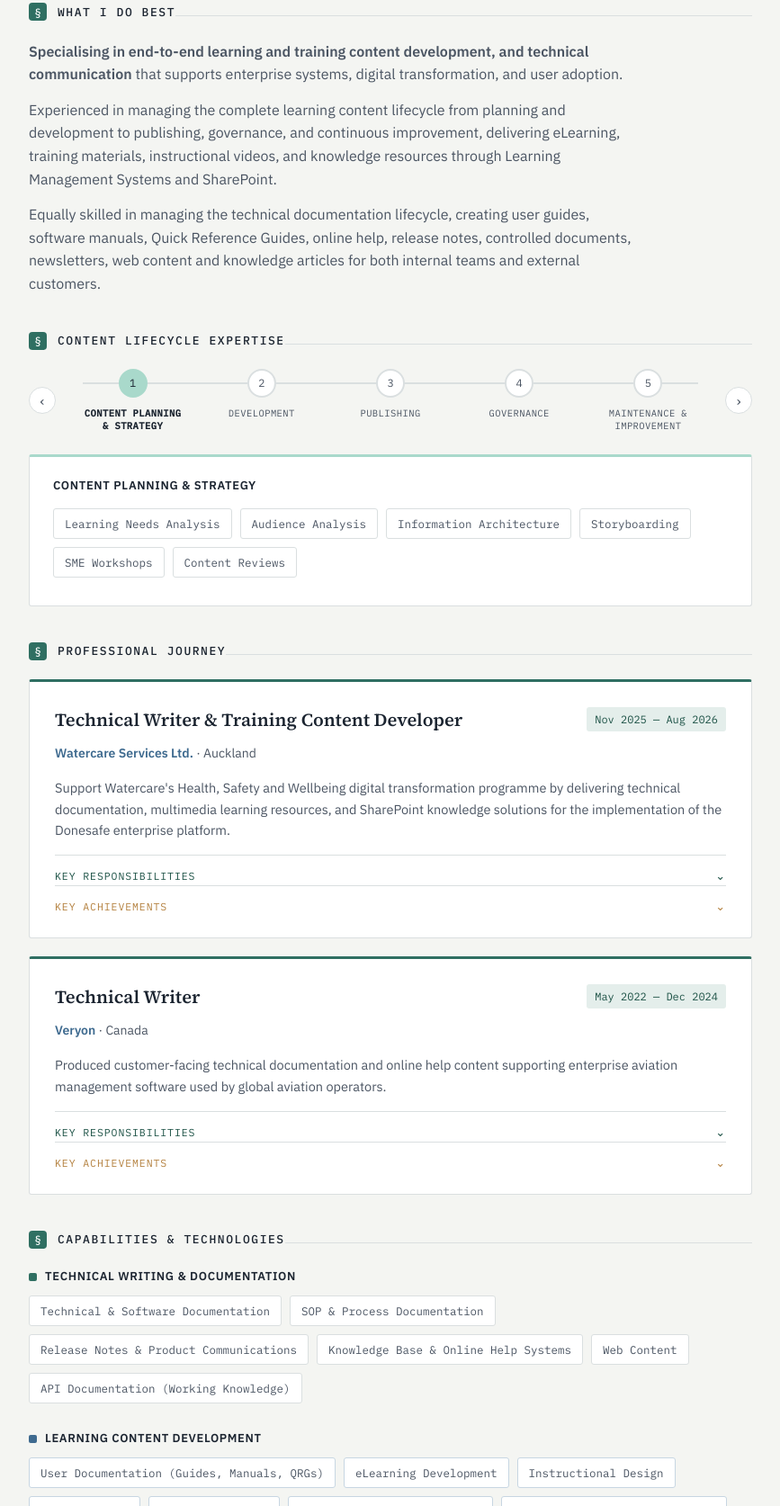
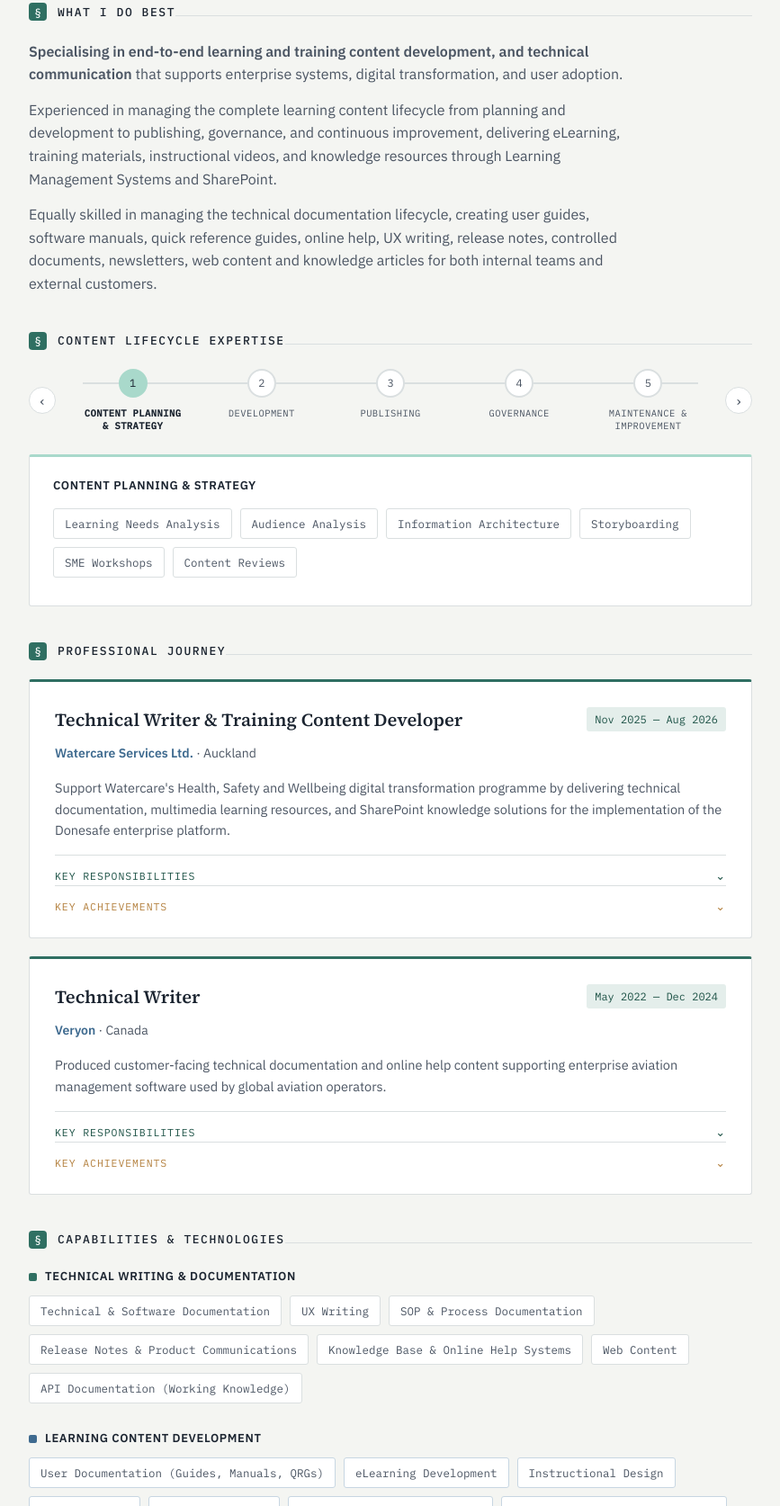
Before and after one commit to nithinidis/nithinidis.github.com, a plain HTML site: page cv.html in a window 1280 px wide. Shown: the part 375-2049 px from the top of the page at 90% size, without its empty margins (206-1073 px from the left). Drawn offline with Linux system fonts and the light colour scheme.

Commit message:
Update cv.html
Update the changes

```diff
--- a/cv.html
+++ b/cv.html
@@ -663,7 +663,7 @@
       <div class="profile-text">
         <p><strong>Specialising in end-to-end learning and training content development, and technical communication</strong> that supports enterprise systems, digital transformation, and user adoption.</p>
         <p>Experienced in managing the complete learning content lifecycle from planning and development to publishing, governance, and continuous improvement, delivering eLearning, training materials, instructional videos, and knowledge resources through Learning Management Systems and SharePoint.</p>
-        <p>Equally skilled in managing the technical documentation lifecycle, creating user guides, software manuals, Quick Reference Guides, online help, release notes, controlled documents, newsletters, web content and knowledge articles for both internal teams and external customers.</p>
+        <p>Equally skilled in managing the technical documentation lifecycle, creating user guides, software manuals, quick reference guides, online help, UX writing, release notes, controlled documents, newsletters, web content and knowledge articles for both internal teams and external customers.</p>
       </div>
     </section>
 
@@ -818,6 +818,7 @@
         <ul class="bullets" hidden>
           <li>Authored comprehensive user manuals, Quick Reference Guides, process documentation, SOPs, release documentation, and customer-facing technical content.</li>
           <li>Created multimedia training resources including software demonstrations, instructional videos, and customer onboarding materials.</li>
+          <li>Developed UX writing for software interfaces, including labels, help text & user guidance.</li>
           <li>Developed and maintained integrated online help systems using Umbraco CMS, enabling users to access context-sensitive documentation directly within the application.</li>
           <li>Published and maintained customer documentation through the Content Management System (CMS), ensuring documentation remained current with software releases.</li>
           <li>Collaborated with software developers, Product Owners, QA teams, Customer Success teams, and subject matter experts throughout the software development lifecycle.</li>
@@ -850,6 +851,7 @@
         <h3>Technical Writing &amp; Documentation</h3>
         <div class="chip-row">
           <span class="chip">Technical &amp; Software Documentation</span>
+          <span class="chip">UX Writing</span>
           <span class="chip">SOP &amp; Process Documentation</span>
           <span class="chip">Release Notes &amp; Product Communications</span>
           <span class="chip">Knowledge Base &amp; Online Help Systems</span>
```
